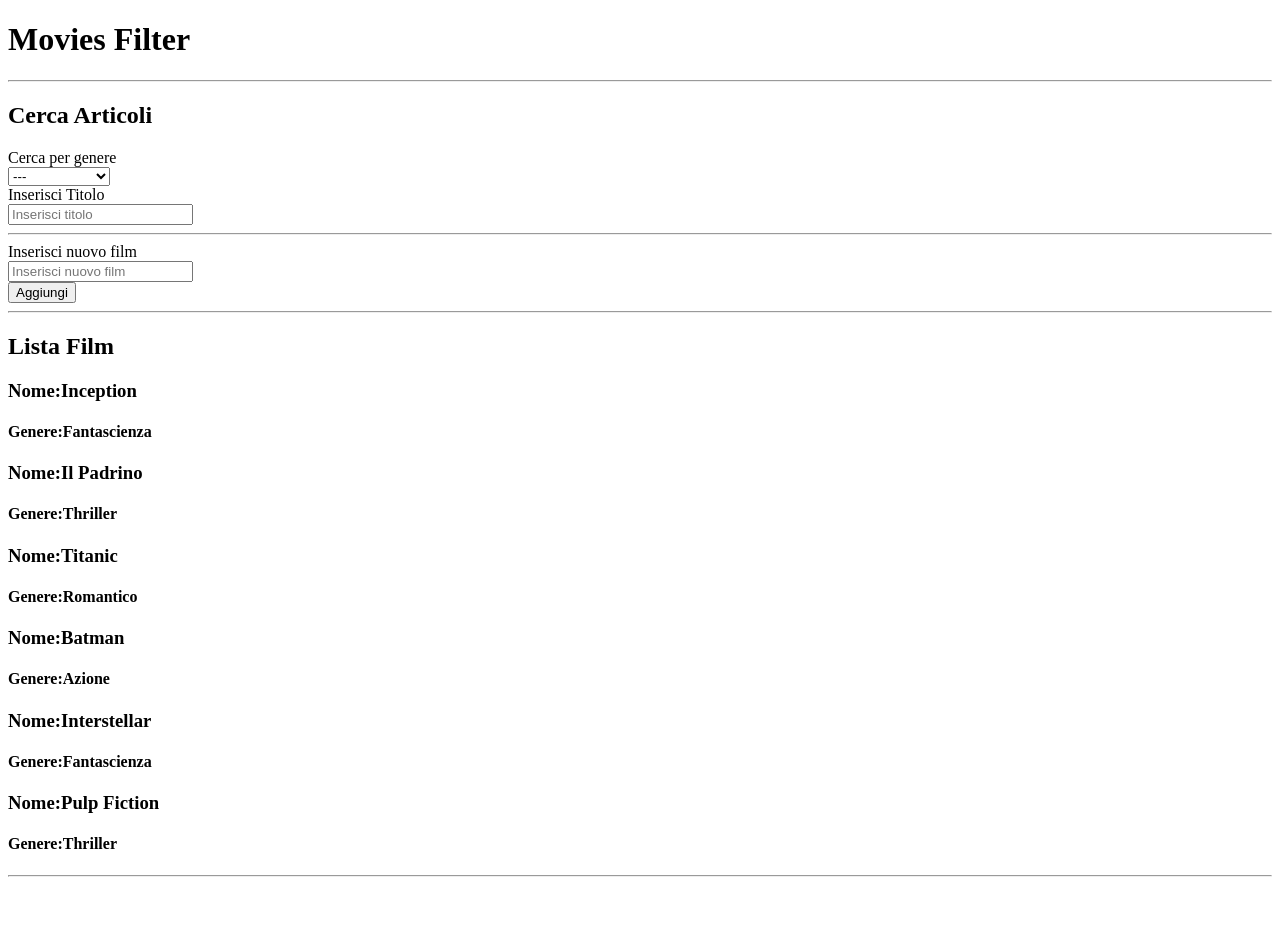
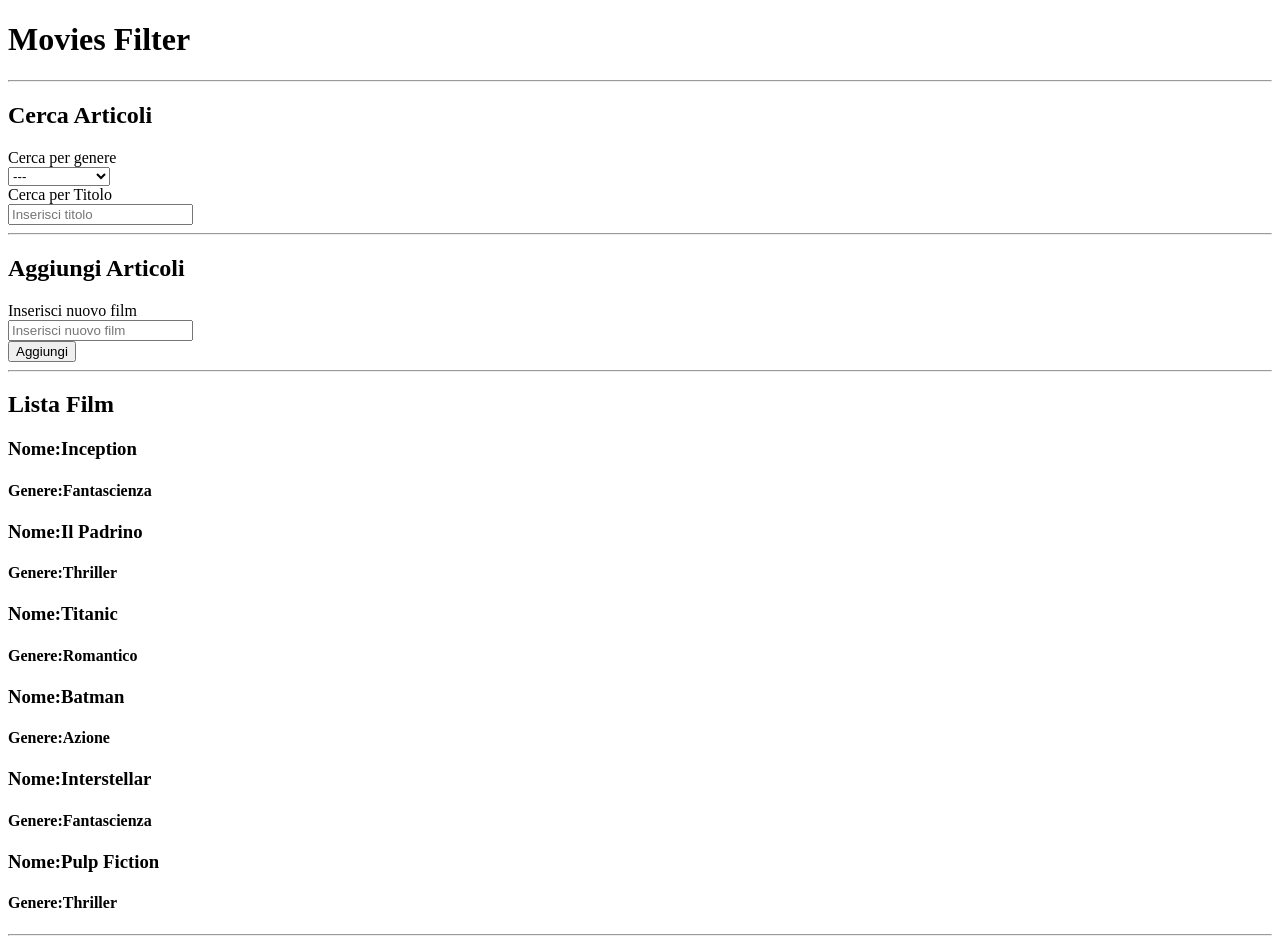
Before and after one commit to MegaEmme/react-movie-filter, a React (Vite) app: page / in a window 1280 px wide. Before the commit the page ends 885 px from the top, so only its background shows below. Built offline with nearby package versions, Linux system fonts and the light colour scheme.

Commit message:
feat: changed h2

```diff
--- a/src/App.jsx
+++ b/src/App.jsx
@@ -24,6 +24,7 @@ function App() {
       title: null,
       genre: null
     }
+    console.log(newMovie)
   }
 
   useEffect(() => {
@@ -60,7 +61,7 @@ function App() {
               <option>Azione</option>
             </select>
           </div>
-          <label>Inserisci Titolo</label>
+          <label>Cerca per Titolo</label>
           <div>
             <input type="text"
               placeholder='Inserisci titolo'
@@ -69,6 +70,7 @@ function App() {
             />
           </div>
           <hr />
+          <h2>Aggiungi Articoli</h2>
           <label>Inserisci nuovo film</label>
           <div>
             <input type="text"
```
